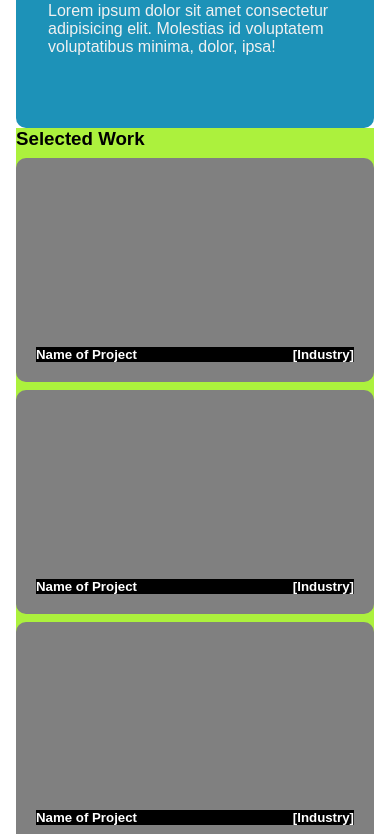
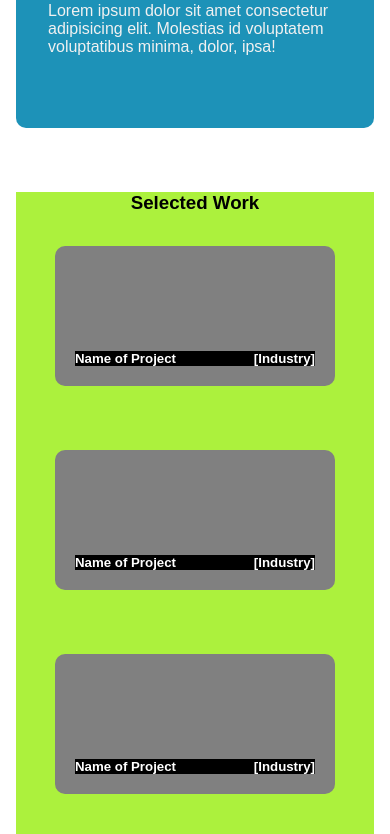
Before and after one commit to beatricehahn/portfolio, a SvelteKit app in the folder my-portfolio/: page / in a window 390 px wide. Shown: the part 700-1534 px from the top of the page. Built offline with nearby package versions, Linux system fonts and the light colour scheme.

Commit message:
Add responsive ratio for image placeholders & space breathability

```diff
--- a/my-portfolio/src/components/atoms/work.svelte
+++ b/my-portfolio/src/components/atoms/work.svelte
@@ -16,10 +16,10 @@
     .work-container {
         background-color: grey;
         border-radius: 10px;
-        width: calc(100vw - 2 * $container-padding);
-        height: calc((100vw - 2 * $container-padding)/1.6) ;
-        margin-top: 0.5 * $container-padding;
-        margin-bottom: 0.5 * $container-padding;
+        width: calc(80vw - 2 * $container-padding);
+        height: calc((80vw - 2 * $container-padding)/2);
+        margin-top: 2 * $container-padding;
+        margin-bottom: 2 * $container-padding;
         display: flex;
         align-items: flex-end;
 
--- a/my-portfolio/src/components/molecules/selectedWork.svelte
+++ b/my-portfolio/src/components/molecules/selectedWork.svelte
@@ -14,6 +14,11 @@
 
 <style lang='scss'>
     #selected-works-container {
+        display: flex;
+        flex-direction: column;
+        align-items: center;
+
+        margin-top: 64px;
         background-color: rgb(172, 241, 61);
         width: 100%;
         padding-bottom: 64px;
```
